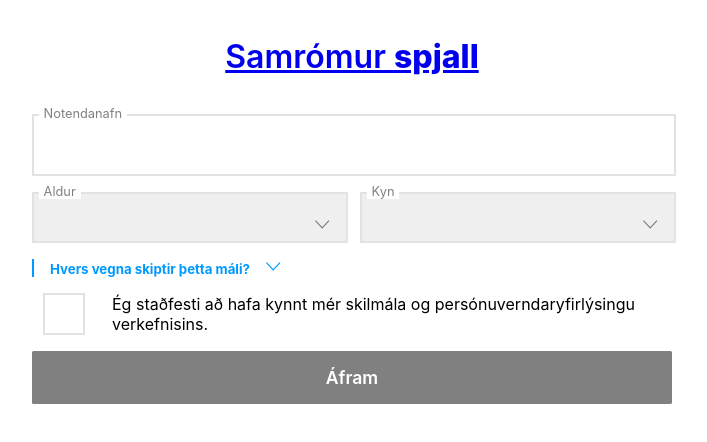
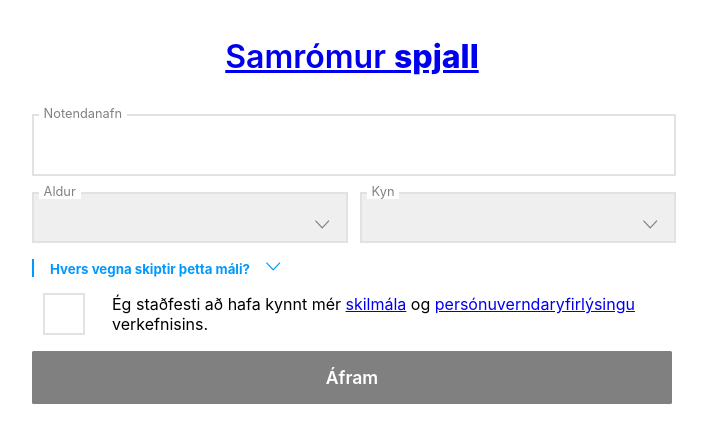
Before and after one commit to cadia-lvl/samromur-chat, a React app in the folder frontend/: page /1 in a window 1280 px wide. Shown: the top 442 px of the page, without its empty margins (288-995 px from the left). Built offline with nearby package versions, Linux system fonts and the light colour scheme.

Commit message:
Add links to the terms and conditions and privacy policy pages when registering up

```diff
--- a/frontend/src/components/setup/demographics.tsx
+++ b/frontend/src/components/setup/demographics.tsx
@@ -151,6 +151,8 @@ export default class DemographicForm extends React.Component<Props, State> {
 
     render() {
         const { age, agreed, gender, username } = this.state;
+        const terms = '/skilmalar';
+        const privacypolicy = '/personuvernd';
         return (
             <DemographicContainer>
                 <UsernameInput
@@ -171,12 +173,12 @@ export default class DemographicForm extends React.Component<Props, State> {
                 />
                 <Information title={'Hvers vegna skiptir þetta máli?'}>
                     <p>
-                        Ofantaldar upplýsingar eru notaðar til að meta hversu lýðfræðilega dreift gagnasafnið er. Því dreifðara og fjölbreyttara sem það er, því betra. Sjá skilmála og persónuverndaryfirlýsingu verkefnisins.
+                        Ofantaldar upplýsingar eru notaðar til að meta hversu lýðfræðilega dreift gagnasafnið er. Því dreifðara og fjölbreyttara sem það er, því betra. Sjá <a href={terms} target="_blank">skilmála</a> og <a href={privacypolicy} target="_blank">persónuverndaryfirlýsingu</a> verkefnisins.
                     </p>
                 </Information>
                 <AgreeContainer onClick={this.handleAgree}>
                     <Checkbox checked={agreed} onChange={this.handleAgree} />
-                    <span>Ég staðfesti að hafa kynnt mér skilmála og persónuverndaryfirlýsingu verkefnisins.</span>
+                    <span>Ég staðfesti að hafa kynnt mér <a href={terms} target="_blank">skilmála</a> og <a href={privacypolicy} target="_blank">persónuverndaryfirlýsingu</a> verkefnisins.</span>
                 </AgreeContainer>
                 <SubmitButton onClick={this.onSubmit} disabled={!agreed || !age.name || !gender.name || !username}><span>Áfram</span></SubmitButton>
             </DemographicContainer>
```
